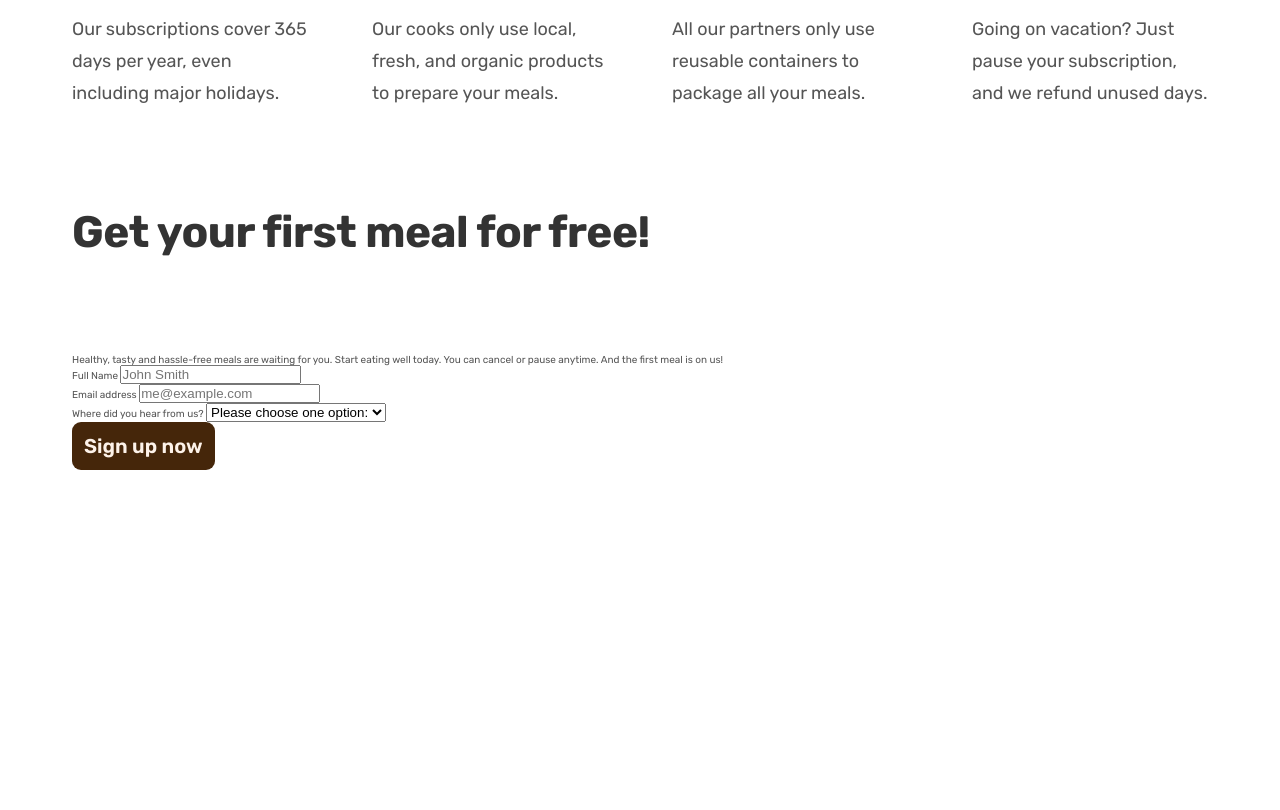
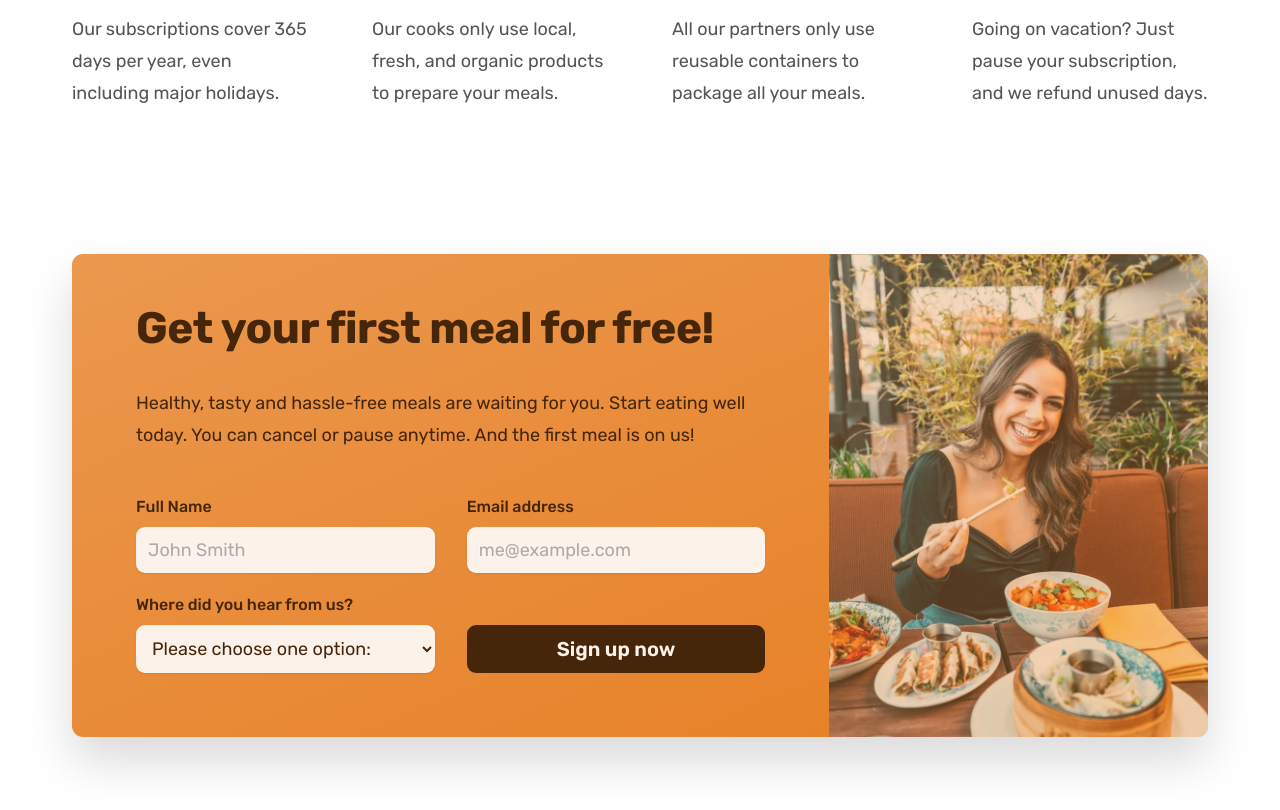
Before and after one commit to Ali-LUT/Omnifood, a plain HTML site: page index.html in a window 1280 px wide. Shown: the part 5594-6404 px from the top of the page. Before the commit the page ends 6064 px from the top, so only its background shows below. Drawn offline with Linux system fonts and the light colour scheme.

Commit message:
Added CTA styles

```diff
--- a/css/style.css
+++ b/css/style.css
@@ -456,3 +456,90 @@
   font-size: 1.8rem;
   line-height: 1.8;
 }
+
+/**************************/
+/* CTA SECTION */
+/**************************/
+
+.section-cta {
+  /* top / right / bottom / left */
+  /* padding: 9.6rem 0 12.8rem 0; */
+
+  /* top / horizontal / left */
+  padding: 4.8rem 0 12.8rem;
+}
+
+.cta {
+  display: grid;
+  grid-template-columns: 2fr 1fr;
+  /* background-color: #e67e22; */
+  box-shadow: 0 2.4rem 4.8rem rgba(0, 0, 0, 0.15);
+  border-radius: 11px;
+
+  background-image: linear-gradient(to right bottom, #eb984e, #e67e22);
+  overflow: hidden;
+}
+
+.cta-text-box {
+  padding: 4.8rem 6.4rem 6.4rem 6.4rem;
+  color: #45260a;
+}
+
+.cta .heading-secondary {
+  /* color: #45260a; */
+  color: inherit;
+  margin-bottom: 3.2rem;
+}
+
+.cta-text {
+  font-size: 1.8rem;
+  line-height: 1.8;
+  margin-bottom: 4.8rem;
+}
+
+.cta-img-box {
+  background-image: linear-gradient(
+      to right bottom,
+      rgba(235, 151, 78, 0.35),
+      rgba(230, 125, 34, 0.35)
+    ),
+    url("../img/eating.jpg");
+  background-size: cover;
+  background-position: center;
+}
+
+.cta-form {
+  display: grid;
+  grid-template-columns: 1fr 1fr;
+  column-gap: 3.2rem;
+  row-gap: 2.4rem;
+}
+
+.cta-form label {
+  display: block;
+  font-size: 1.6rem;
+  font-weight: 500;
+  margin-bottom: 1.2rem;
+}
+
+.cta-form input,
+.cta-form select {
+  width: 100%;
+  padding: 1.2rem;
+  font-size: 1.8rem;
+  font-family: inherit;
+  color: inherit;
+  border: none;
+  background-color: #fdf2e9;
+  border-radius: 9px;
+  box-shadow: 0 1px 2px rgba(0, 0, 0, 0.1);
+}
+
+.cta-form input::placeholder {
+  color: #aaa;
+}
+
+.cta *:focus {
+  outline: none;
+  box-shadow: 0 0 0 0.8rem rgba(253, 242, 233, 0.5);
+}
```
